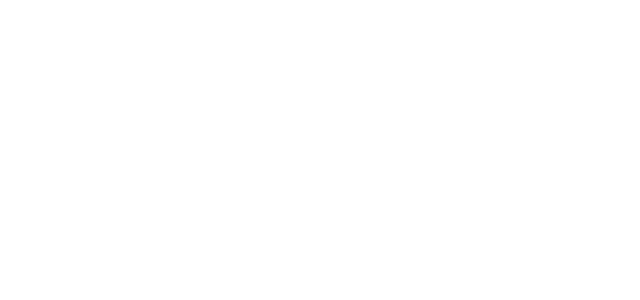
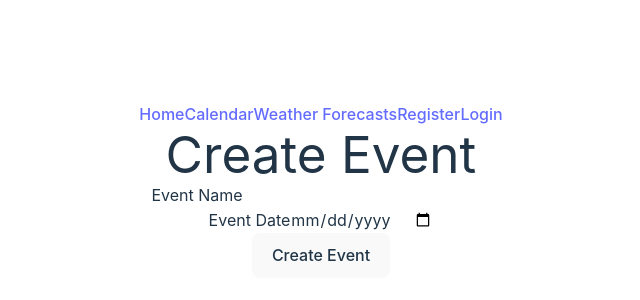
Before and after one commit to thechelle13/PersonalPlannerClient, a React (Vite) app: page /create-event in a window 1280 px wide. Before the commit this address had no page. Shown: the part 210-510 px from the top of the page, without its empty margins (319-959 px from the left). Built offline with nearby package versions, Linux system fonts and the light colour scheme.

Commit message:
refactor of calendar to add create event button and logic

```diff
--- /dev/null
+++ b/src/components/forms/EventForm.jsx
@@ -0,0 +1,65 @@
+import React, { useState } from 'react';
+
+export const EventForm = () => {
+  const [formData, setFormData] = useState({
+    eventName: '',
+    eventDate: '',
+    // Add more fields as needed
+  });
+
+  const handleChange = (e) => {
+    const { name, value } = e.target;
+    setFormData({ ...formData, [name]: value });
+  };
+
+  const handleSubmit = (e) => {
+    e.preventDefault();
+    // Add your form submission logic here
+    console.log('Form submitted:', formData);
+    // Optionally, you can redirect the user after form submission
+    // history.push('/some-other-route');
+  };
+
+  return (
+    <div className="container mx-auto p-8">
+      <h1 className="text-3xl font-bold mb-4">Create Event</h1>
+      <form onSubmit={handleSubmit}>
+        <div className="mb-4">
+          <label htmlFor="eventName" className="block text-sm font-medium text-gray-700">
+            Event Name
+          </label>
+          <input
+            type="text"
+            id="eventName"
+            name="eventName"
+            value={formData.eventName}
+            onChange={handleChange}
+            required
+            className="mt-1 p-2 block w-full border-gray-300 rounded-md focus:ring-blue-500 focus:border-blue-500"
+          />
+        </div>
+        <div className="mb-4">
+          <label htmlFor="eventDate" className="block text-sm font-medium text-gray-700">
+            Event Date
+          </label>
+          <input
+            type="date"
+            id="eventDate"
+            name="eventDate"
+            value={formData.eventDate}
+            onChange={handleChange}
+            required
+            className="mt-1 p-2 block w-full border-gray-300 rounded-md focus:ring-blue-500 focus:border-blue-500"
+          />
+        </div>
+        {/* Add more form fields as needed */}
+        <button
+          type="submit"
+          className="inline-block p-2 px-4 mr-2 text-sm font-medium leading-5 text-white bg-blue-500 border border-transparent rounded-md hover:bg-blue-600 focus:outline-none focus:border-blue-700 focus:ring-blue active:bg-blue-700"
+        >
+          Create Event
+        </button>
+      </form>
+    </div>
+  );
+};
--- a/src/pages/Calendar.jsx
+++ b/src/pages/Calendar.jsx
@@ -1,25 +1,36 @@
 import React from 'react';
 import './pages.css';
-import { Navigate } from "react-router-dom";
+import { useNavigate } from "react-router-dom";
 
-export const Calendar = () => {
+export const Calendar = ({ currentUser }) => {
   const days = ['Sun', 'Mon', 'Tue', 'Wed', 'Thu', 'Fri', 'Sat'];
   const currentDate = new Date();
   const currentDay = currentDate.getDate();
   const currentMonth = currentDate.getMonth();
   const currentYear = currentDate.getFullYear();
-  // Get the total number of days in the current month
   const totalDays = new Date(currentYear, currentMonth + 1, 0).getDate();
-  // Get the index of the first day of the month (0 - Sunday, 1 - Monday, ..., 6 - Saturday)
   const firstDayIndex = new Date(currentYear, currentMonth, 1).getDay();
+
+  const navigate = useNavigate();
+
+
+  const handleCreateEvent = () => {
+    if (!currentUser) {
+      alert("You are not authorized to create an event. Please Log in or Register.");
+    } else {
+      // Redirect to the create event page
+      navigate("/create-event");
+    }
+  };
+
   const renderCalendar = () => {
     const calendar = [];
     let dayCounter = 1;
-    // Render empty cells for days before the first day of the month
+
     for (let i = 0; i < firstDayIndex; i++) {
       calendar.push(<div key={`empty-${i}`} className="text-center"></div>);
     }
-    // Render days of the month
+
     for (let i = 1; i <= totalDays; i++) {
       calendar.push(
         <div
@@ -33,13 +44,14 @@ export const Calendar = () => {
       );
       dayCounter++;
     }
-    // Render empty cells for days after the last day of the month
+
     while (dayCounter <= 35) {
       calendar.push(<div key={`empty-${dayCounter}`} className="text-center"></div>);
       dayCounter++;
     }
     return calendar;
   };
+
   return (
     <div className="container mx-auto p-8">
       <h1 className="text-3xl font-bold mb-4">Calendar</h1>
@@ -59,9 +71,14 @@ export const Calendar = () => {
           <div className="grid grid-cols-7 gap-1 w-full">
             {renderCalendar()}
           </div>
+          <button
+            className="text-center font-bold p-2 border border-black bg-blue-900 text-white rounded-md"
+            onClick={handleCreateEvent}
+          >
+            Create An Event
+          </button>
         </div>
       </div>
     </div>
-
   );
 };
--- a/src/views/ApplicationViews.jsx
+++ b/src/views/ApplicationViews.jsx
@@ -7,6 +7,7 @@ import { Home } from "../pages/Home";
 import { Profile } from "../pages/Profile";
 import { Calendar } from "../pages/Calendar";
 import { Weather } from "../pages/Weather";
+import { EventForm } from "../components/forms/EventForm";
 
 export const ApplicationViews = () => {
   const [currentUser, setCurrentUser] = useState(() => {
@@ -24,7 +25,7 @@ export const ApplicationViews = () => {
       <Routes>
         <Route path="/" element={<Authorized currentUser={currentUser} setCurrentUser={setUser} />}>
           <Route index element={<Home />} />
-          <Route path="/calendar" element={<Calendar />} />
+          <Route path="/calendar" element={<Calendar currentUser={currentUser}/>} />
         <Route path="/weather" element={<Weather />} />
         </Route>
         <Route path="/login" element={<Login setUser={setUser} />} />
@@ -36,6 +37,10 @@ export const ApplicationViews = () => {
 
           <Route index element={<Profile currentUser={currentUser} />} />
         </Route>
+        <Route path="/create-event" element={<Authorized currentUser={currentUser} setCurrentUser={setUser} />}>
+          <Route index element={<EventForm />} />
+        </Route>
+
         {/* Add other Routes here */}
 
       </Routes>
```
Lines whose indentation alone changed are shown as unchanged.
